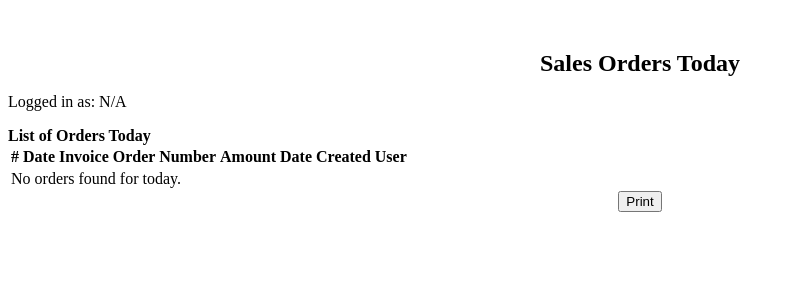
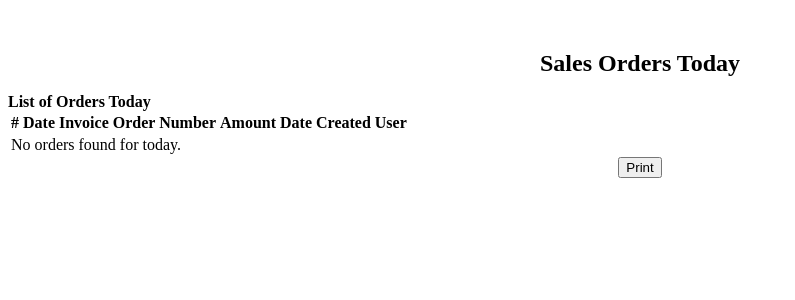
Before and after one commit to xxjpbarx/nexpoint, a PHP site: page /nexpoint/sales.php in a window 1280 px wide. Shown: the top 300 px of the page, without its empty margins (0-795 px from the left). Run offline with PHP 8.4, Linux system fonts and the light colour scheme; data that the repository does not hold is empty.

Commit message:
sales.php

```diff
--- a/sales.php
+++ b/sales.php
@@ -36,15 +36,6 @@ h1 {
 </style>
 
 <h1>Sales Orders Today</h1>
-
-<div>
-    Logged in as:
-    <span class="login-name">
-        <?php echo $user_name; // Display the user name ?>
-    </span>
-
-    <p><span id="liveDateTime"></span></p>
-</div>
 
 <div class="col-md-12 mb-5">
     <div class="card">
```
